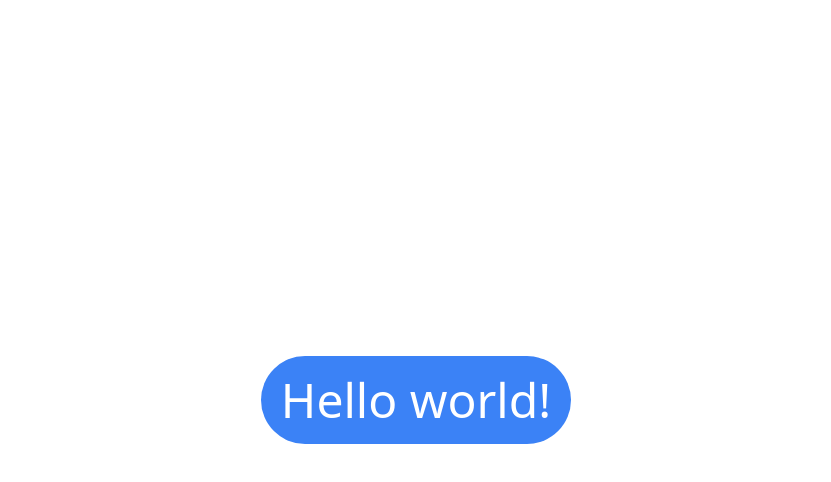
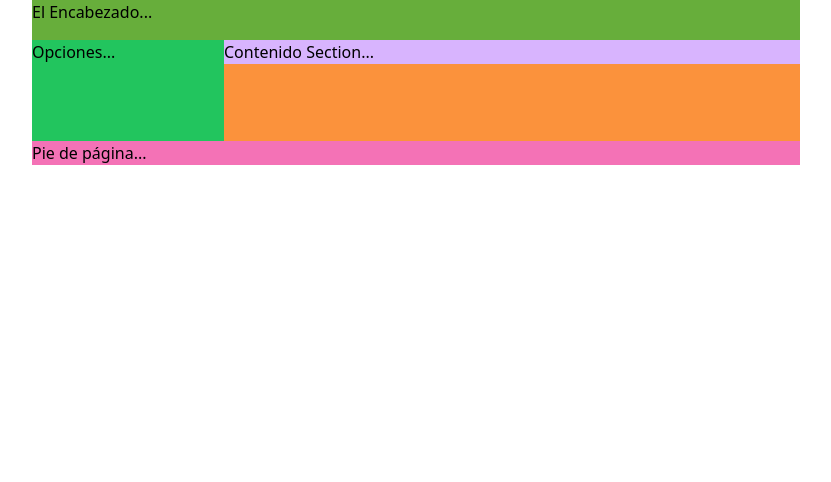
Before and after one commit to alizarazot/Tailwind-Learn, a website: page src/index.html in a window 1280 px wide. Shown: the whole page, without its empty margins (224-1055 px from the left). Drawn offline with nearby package versions, Linux system fonts and the light colour scheme; files that its build step writes are made by us from their sources.

Commit message:
tailwind floats

```diff
--- a/src/index.html
+++ b/src/index.html
@@ -9,14 +9,13 @@
   </head>
 
   <body>
-    <div
-      class="grid h-screen w-screen grid-cols-1 grid-rows-1 place-items-center"
-    >
-      <h1
-        class="cursor-pointer select-none rounded-full bg-blue-500 p-5 text-5xl text-white transition-colors hover:bg-blue-800 active:bg-blue-950"
-      >
-        Hello world!
-      </h1>
+    <div class="container mx-auto max-w-3xl bg-orange-400">
+      <header class="h-10 bg-[#67ae3b]">El Encabezado...</header>
+      <section class="bg-red-400">
+        <nav class="w-1/4 bg-green-500 float-left h-[101px]">Opciones...</nav>
+        <article class="w-3/4 bg-purple-300 float-left">Contenido Section...</article>
+      </section>
+      <footer class="bg-pink-400 clear-both">Pie de página...</footer>
     </div>
   </body>
 </html>
```
